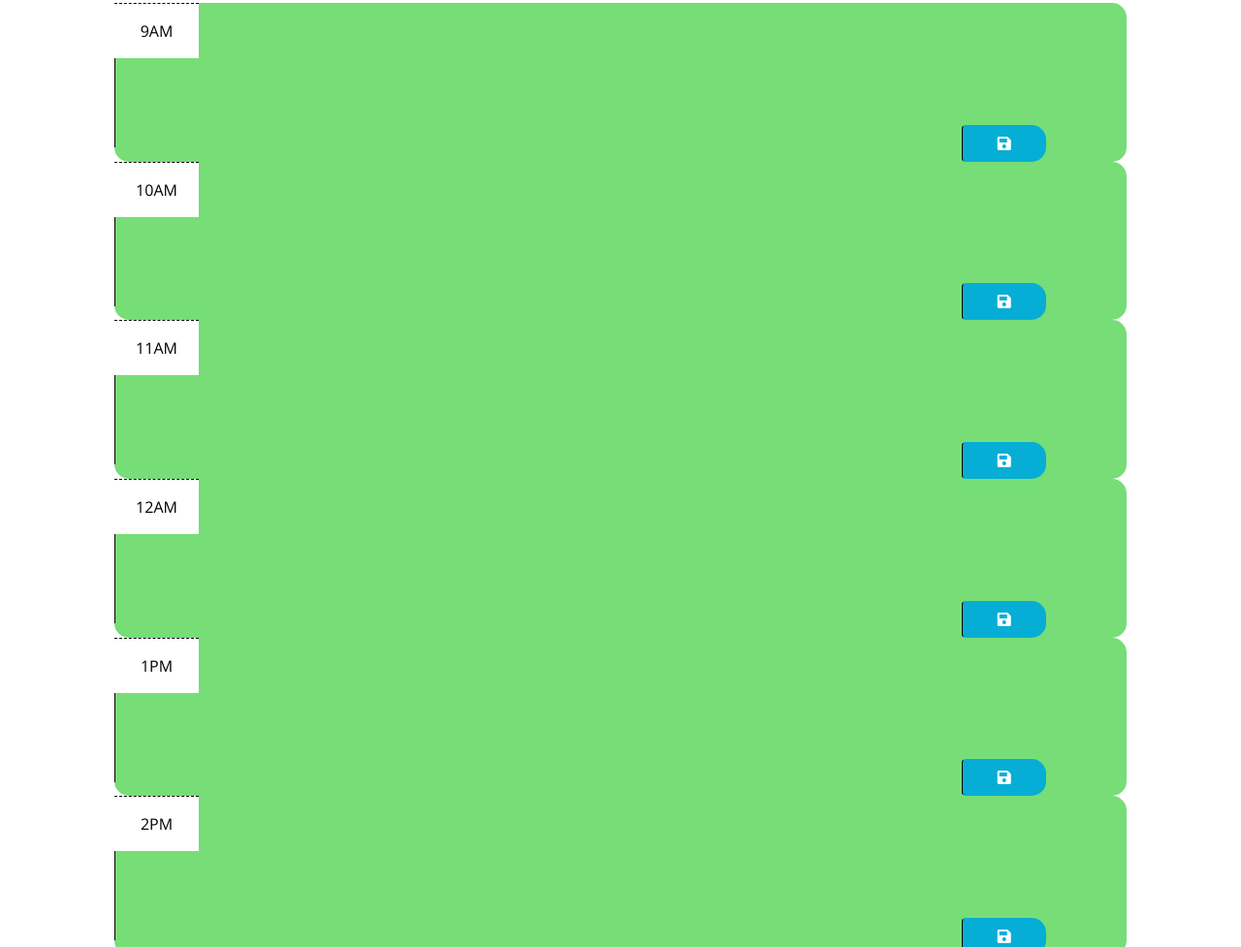
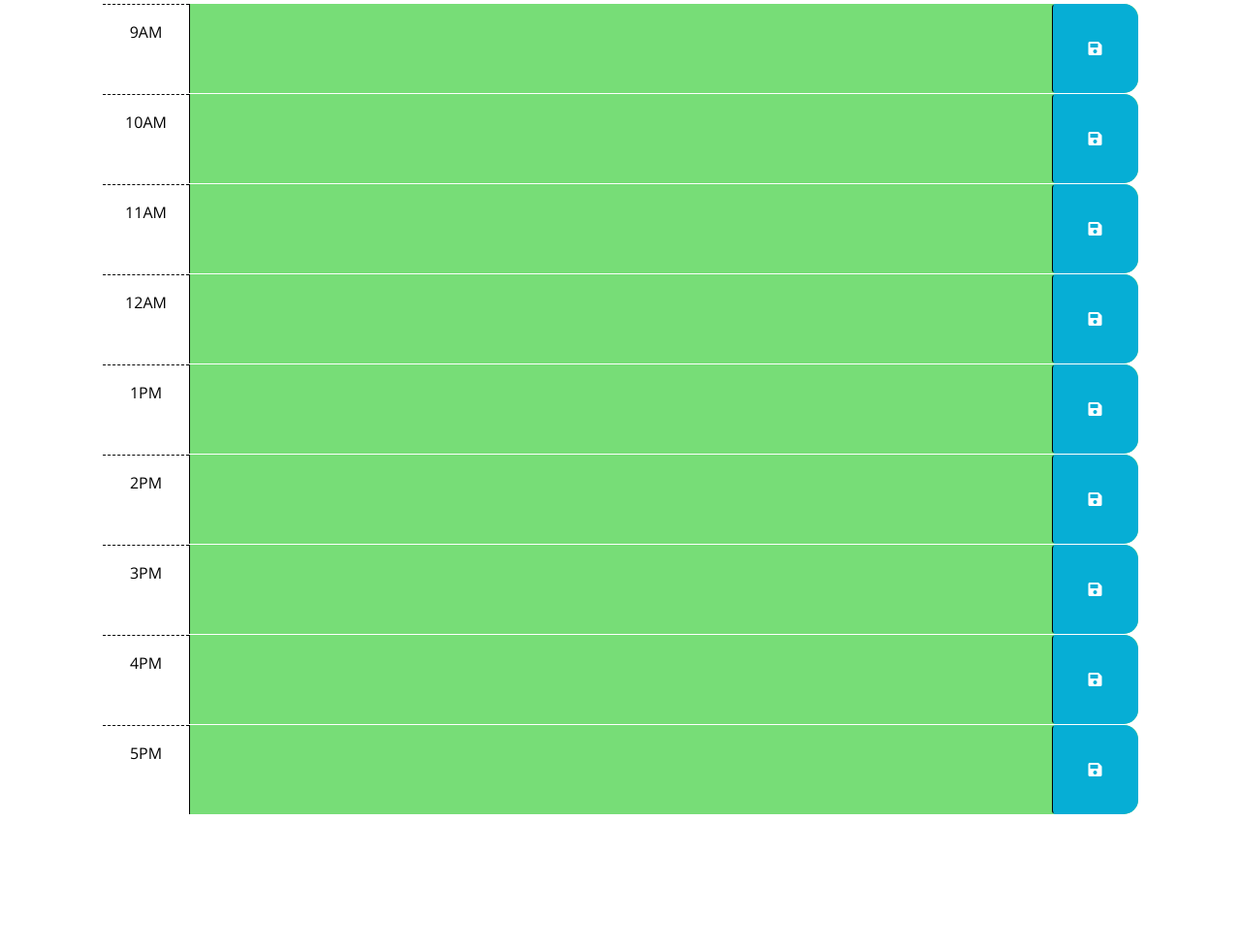
Before and after one commit to jteleha/legendary-dollop, a plain HTML site: page Develop/index.html in a window 1280 px wide. Shown: the part 299-1276 px from the top of the page at 97% size. After the commit the page ends 1139 px from the top, so only its background shows below. Drawn offline with nearby package versions, Linux system fonts and the light colour scheme.

Commit message:
Fixed HTML rows

```diff
--- a/Develop/index.html
+++ b/Develop/index.html
@@ -31,7 +31,7 @@
     <div class="container-lg px-5">
 
       <!-- Example of a past time block. The "past" class adds a gray background color. -->
-      <div id="hour-9" class="time-block">
+      <div id="hour-9" class="row time-block">
         <div class="col-2 col-md-1 hour text-center py-3">9AM</div>
         <textarea class="col-8 col-md-10 description" rows="3"> </textarea>
         <button class="btn saveBtn col-2 col-md-1" aria-label="save">
@@ -40,7 +40,7 @@
       </div>
 
       <!-- Example of a a present time block. The "present" class adds a red background color. -->
-      <div id="hour-10" class="time-block">
+      <div id="hour-10" class="row time-block">
         <div class="col-2 col-md-1 hour text-center py-3">10AM</div>
         <textarea class="col-8 col-md-10 description" rows="3"> </textarea>
         <button class="btn saveBtn col-2 col-md-1" aria-label="save">
@@ -49,7 +49,7 @@
       </div>
 
       <!-- Example of a future time block. The "future" class adds a green background color. -->
-      <div id="hour-11" class="time-block">
+      <div id="hour-11" class=" row time-block">
         <div class="col-2 col-md-1 hour text-center py-3">11AM</div>
         <textarea class="col-8 col-md-10 description" rows="3"> </textarea>
         <button class="btn saveBtn col-2 col-md-1" aria-label="save">
@@ -57,7 +57,7 @@
         </button>
       </div>
 
-      <div id="hour-12" class="time-block">
+      <div id="hour-12" class="row time-block">
         <div class="col-2 col-md-1 hour text-center py-3">12AM</div>
         <textarea class="col-8 col-md-10 description" rows="3"> </textarea>
         <button class="btn saveBtn col-2 col-md-1" aria-label="save">
@@ -65,7 +65,7 @@
         </button>
       </div>
 
-      <div id="hour-13" class="time-block">
+      <div id="hour-13" class="row time-block">
         <div class="col-2 col-md-1 hour text-center py-3">1PM</div>
         <textarea class="col-8 col-md-10 description" rows="3"> </textarea>
         <button class="btn saveBtn col-2 col-md-1" aria-label="save">
@@ -73,7 +73,7 @@
         </button>
       </div>
 
-      <div id="hour-14" class="time-block">
+      <div id="hour-14" class="row time-block">
         <div class="col-2 col-md-1 hour text-center py-3">2PM</div>
         <textarea class="col-8 col-md-10 description" rows="3"> </textarea>
         <button class="btn saveBtn col-2 col-md-1" aria-label="save">
@@ -81,7 +81,7 @@
         </button>
       </div>
 
-      <div id="hour-15" class="time-block">
+      <div id="hour-15" class="row time-block">
         <div class="col-2 col-md-1 hour text-center py-3">3PM</div>
         <textarea class="col-8 col-md-10 description" rows="3"> </textarea>
         <button class="btn saveBtn col-2 col-md-1" aria-label="save">
@@ -89,7 +89,7 @@
         </button>
       </div>
 
-      <div id="hour-16" class="time-block">
+      <div id="hour-16" class="row time-block">
         <div class="col-2 col-md-1 hour text-center py-3">4PM</div>
         <textarea class="col-8 col-md-10 description" rows="3"> </textarea>
         <button class="btn saveBtn col-2 col-md-1" aria-label="save">
@@ -97,7 +97,7 @@
         </button>
       </div>
 
-      <div id="hour-17" class="time-block">
+      <div id="hour-17" class="row time-block">
         <div class="col-2 col-md-1 hour text-center py-3">5PM</div>
         <textarea class="col-8 col-md-10 description" rows="3"> </textarea>
         <button class="btn saveBtn col-2 col-md-1" aria-label="save">
```
